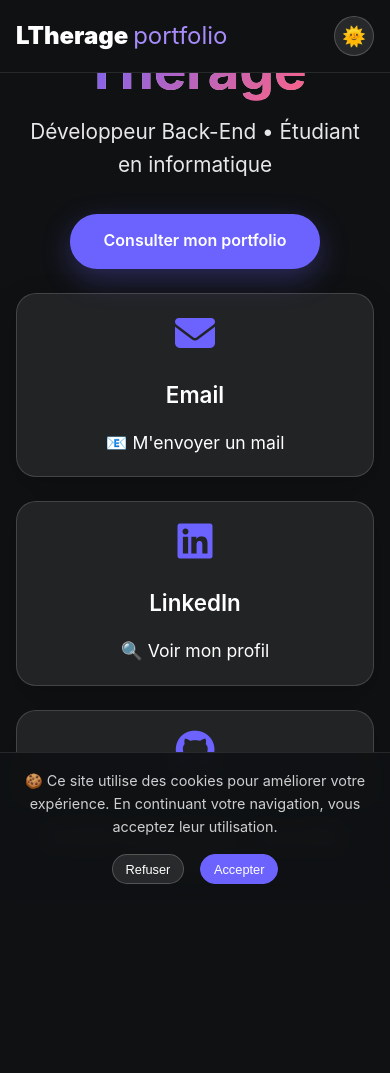
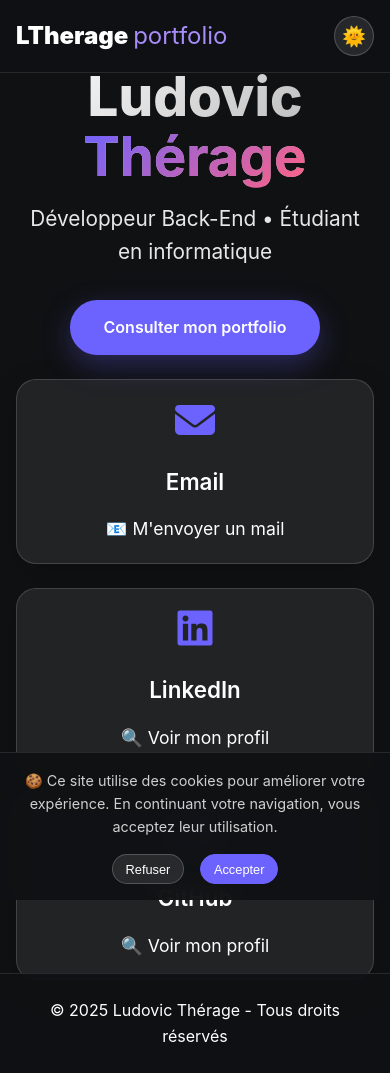
Before and after one commit to LTherage/Portfolio, a Jekyll site: the page built from index.md, in a window 390 px wide. Built offline with Jekyll 4.4.1, drawn with Linux system fonts in a browser that asks for light colours; before the commit the page ends 900 px from its top, so only the background shows below that; some of the changed lines change nothing that is shown.

Commit message:
Déploiement final pour une version mobile sans bug

```diff
--- a/_layouts/default.html
+++ b/_layouts/default.html
@@ -9,7 +9,6 @@
     <link rel="stylesheet" href="https://cdnjs.cloudflare.com/ajax/libs/font-awesome/6.4.0/css/all.min.css">
 
     <style>
-
         * {
             margin: 0;
             padding: 0;
@@ -19,7 +18,6 @@
         html, body {
             height: 100%;
             width: 100%;
-            overflow: hidden !important;
             font-family: 'Inter', system-ui, -apple-system, sans-serif;
             background: #0f1113;
             color: #ffffff;
@@ -31,6 +29,7 @@
             flex-direction: column;
             min-height: 100vh;
             position: relative;
+            overflow-y: auto; /* Activation du défilement */
         }
 
         #theme-toggle {
@@ -54,7 +53,6 @@
             transform: scale(1.1);
             box-shadow: 0 5px 15px rgba(0, 0, 0, 0.3);
         }
-
 
         .rgpd-banner {
             position: fixed;
@@ -112,7 +110,6 @@
             display: none;
         }
 
-
         .site-header {
             display: flex;
             align-items: center;
@@ -151,7 +148,6 @@
             75% { color: #c4b5fd; }
         }
 
-
         .main-content {
             flex: 1;
             display: flex;
@@ -160,11 +156,10 @@
             align-items: center;
             padding: 2rem;
             gap: 3rem;
-            overflow: hidden;
             position: relative;
             z-index: 10;
+            min-height: 100vh; /* Permet le défilement si le contenu dépasse */
         }
-
 
         .hero-section {
             text-align: center;
@@ -214,7 +209,6 @@
             transform: translateY(-5px);
             box-shadow: 0 15px 40px rgba(108, 99, 255, 0.4);
         }
-
 
         .contact-section {
             width: 100%;
@@ -271,7 +265,6 @@
             color: #6c63ff;
         }
 
-
         .site-footer {
             text-align: center;
             padding: 1.5rem;
@@ -293,7 +286,6 @@
                 transform: translateY(0);
             }
         }
-
 
         @media (max-width: 768px) {
             .site-header {
@@ -353,11 +345,6 @@
                 padding: 0.4rem 0.8rem;
                 font-size: 0.8rem;
             }
-        }
-
-
-        * {
-            max-height: 100vh;
         }
     </style>
 </head>
@@ -419,7 +406,6 @@
 </footer>
 
 <script>
-
     const toggleBtn = document.getElementById('theme-toggle');
     const root = document.documentElement;
 
@@ -440,12 +426,10 @@
         }
     });
 
-
     document.addEventListener('DOMContentLoaded', function() {
         const rgpdBanner = document.getElementById('rgpdBanner');
         const rgpdAccept = document.getElementById('rgpdAccept');
         const rgpdReject = document.getElementById('rgpdReject');
-
 
         if (localStorage.getItem('rgpdConsent') === null) {
             rgpdBanner.style.display = 'flex';
@@ -464,20 +448,6 @@
         });
     });
 
-    document.addEventListener('wheel', function(e) {
-        e.preventDefault();
-    }, { passive: false });
-
-    document.addEventListener('touchmove', function(e) {
-        e.preventDefault();
-    }, { passive: false });
-
-
-    document.addEventListener('keydown', function(e) {
-        if ([32, 33, 34, 35, 36, 37, 38, 39, 40].indexOf(e.keyCode) > -1) {
-            e.preventDefault();
-        }
-    });
 </script>
 </body>
 </html>
```
Also changed, not shown: 5 other files.
